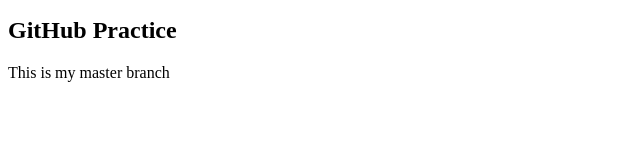
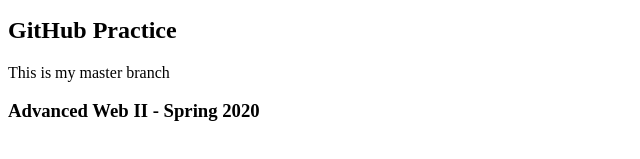
Before and after one commit to AngelMNM/m1-hw1-negron-angel, a plain HTML site: page index.html in a window 1280 px wide. Shown: the part 155-314 px from the top of the page, without its empty margins (0-640 px from the left). Drawn offline with Linux system fonts and the light colour scheme.

Commit message:
Add h3 and text to footer

```diff
--- a/index.html
+++ b/index.html
@@ -23,6 +23,7 @@
       <p>This is my master branch</p>
     </main>
     <footer>
+      <h3>Advanced Web II - Spring 2020</h3>
     </footer>
   </body>
 </html>
```
